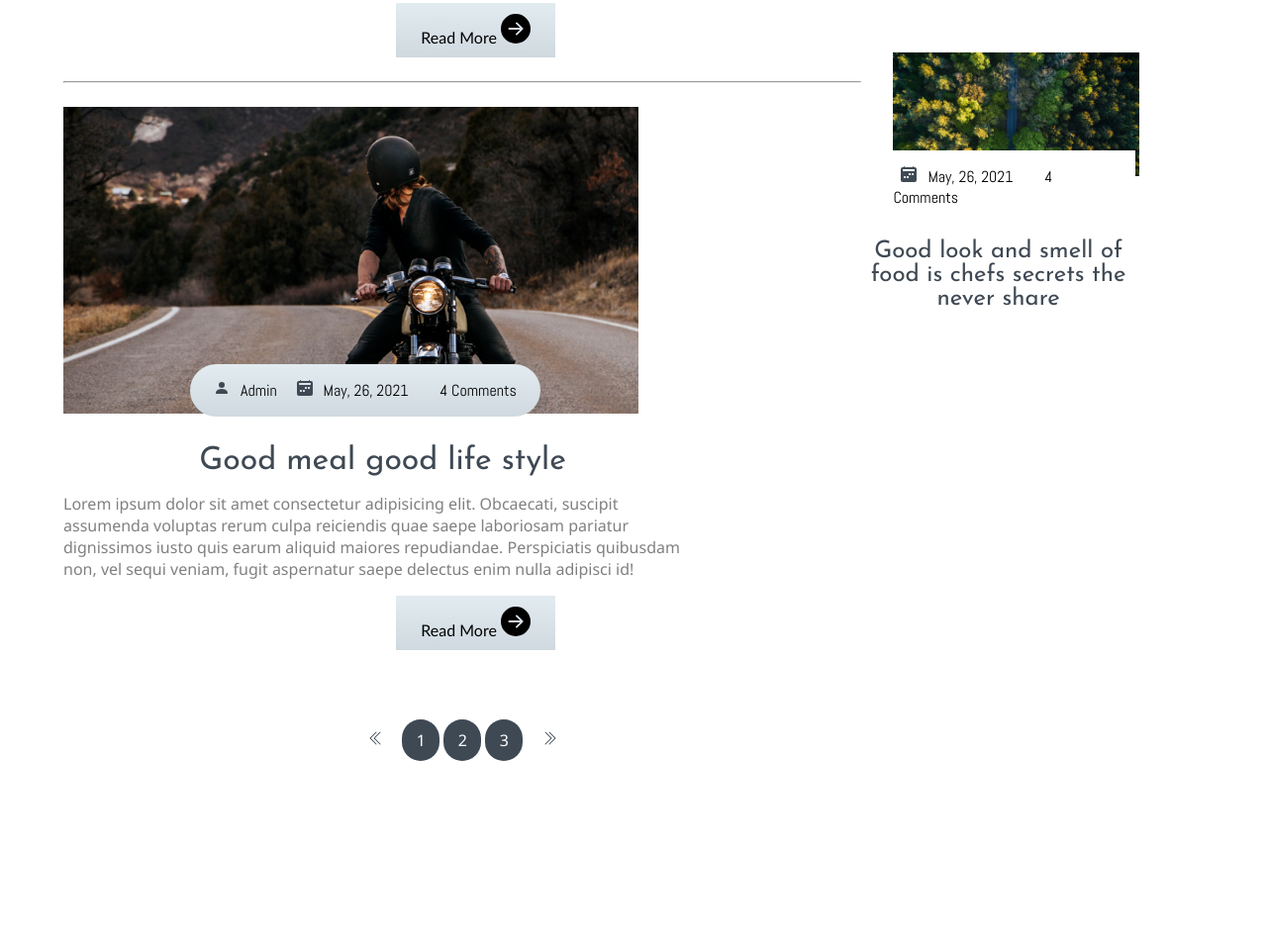
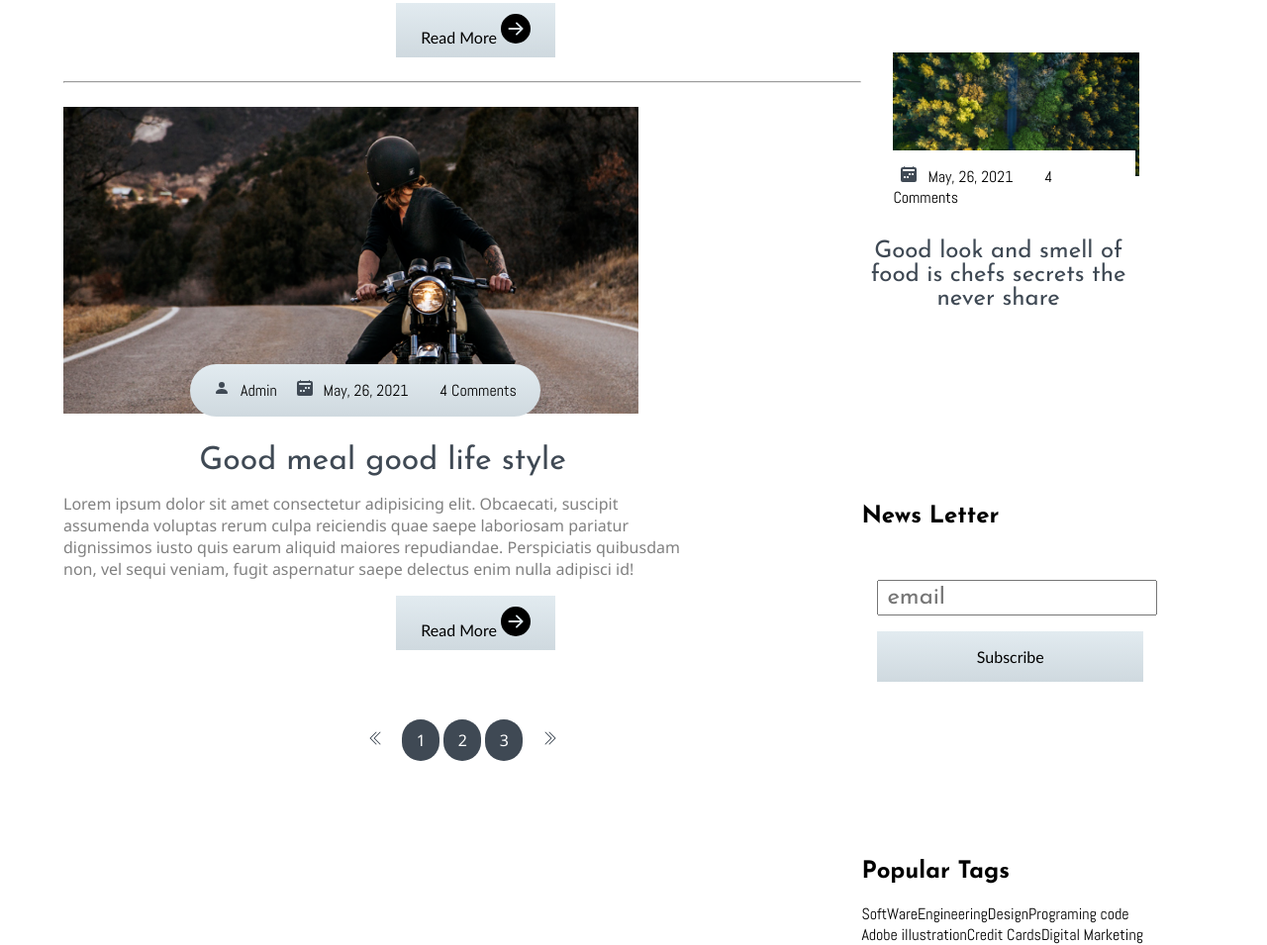
Before and after one commit to Code-250/Richard-s-Blog, a plain HTML site: page container/index.html in a window 1280 px wide. Shown: the part 2858-3813 px from the top of the page at 99% size. Before the commit the page ends 3681 px from the top, so only its background shows below. Drawn offline with Linux system fonts and the light colour scheme; files whose address does not match are found by name.

Commit message:
added a news letter

```diff
--- a/container/index.html
+++ b/container/index.html
@@ -369,6 +369,27 @@
                                 </div>
 
                     </div>
+                    <div class="newsletter">
+                        <h2>News Letter</h2>
+                        <div class="form-element">
+                            <input type="text"
+                            class="input-field"
+                            placeholder="email">
+                            <button class="btn form-btn">Subscribe</button>
+                        </div>
+                    </div>
+                    <div class="popular-tags">
+                        <h2>Popular Tags</h2>
+                        <div class="tags flex-row">
+                            <span class="tag">SoftWare</span>
+                            <span class="tag">Engineering</span>
+                            <span class="tag">Design</span>
+                            <span class="tag">Programing code</span>
+                            <span class="tag">Adobe illustration</span>
+                            <span class="tag">Credit Cards</span>
+                            <span class="tag">Digital Marketing</span>
+                        </div>
+                    </div>
                 </div>
             </aside>
         </div>
--- a/css/style.css
+++ b/css/style.css
@@ -339,6 +339,26 @@ section .container .owl-nav .owl-nav-prev:hover, .owl-nav-next:hover{
 .site-content .sidebar .popular-post .post-title a{
     font-size:1.5rem;
 }
+.site-content .sidebar .newsletter{
+    padding-top:3rem;
+}
+.site-content .sidebar .newsletter .form-element{
+    padding:2rem 1rem;
+}
+
+.site-content .sidebar .input-field{
+    width:90%;
+    height:1.9rem;
+    padding:1rem .5rem;
+    font-family:var(--Josephine);
+    font-size:1.5rem;
+}
+.site-content .sidebar .newsletter .form-btn{
+    border-radius:0;
+    padding:1rem 32%;
+    margin:1rem 0;
+    background:var(--sky);
+}
 
 /* -------X-----SideBar -----------X--------*/
 
```
